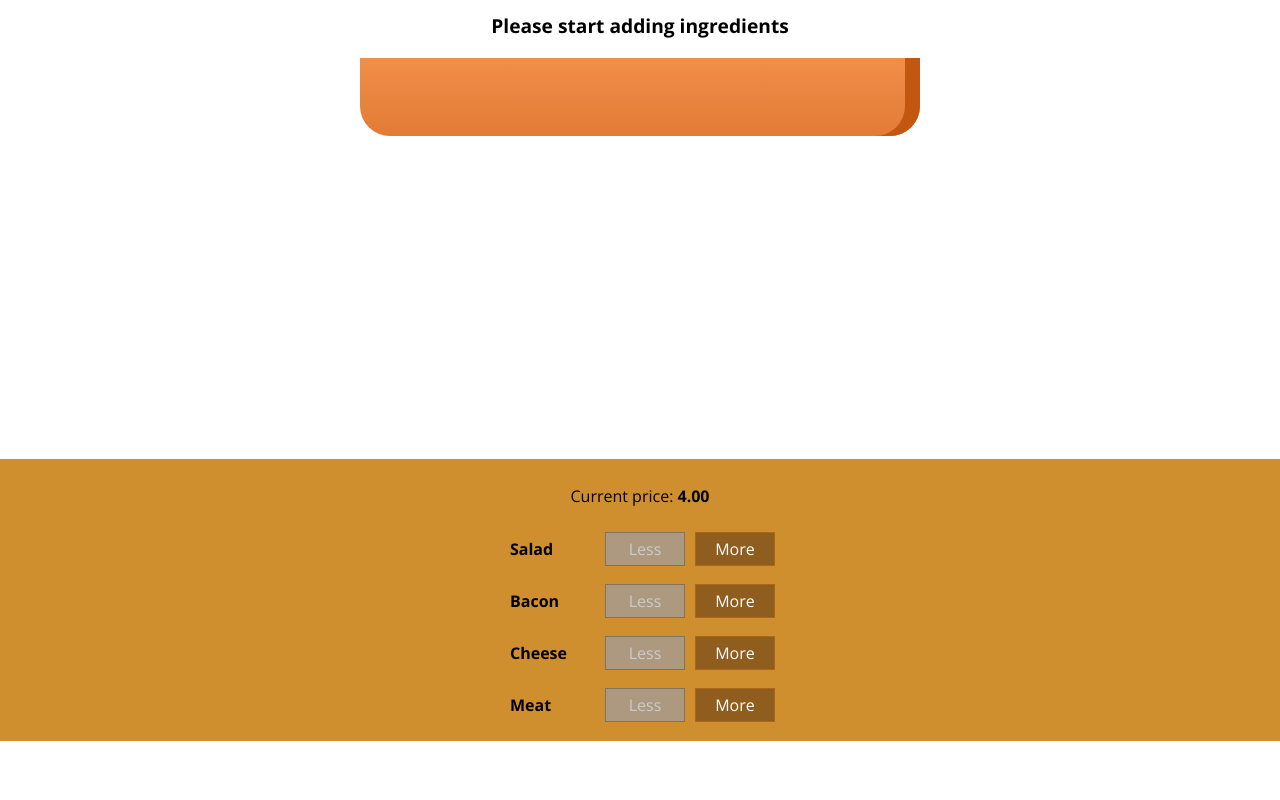
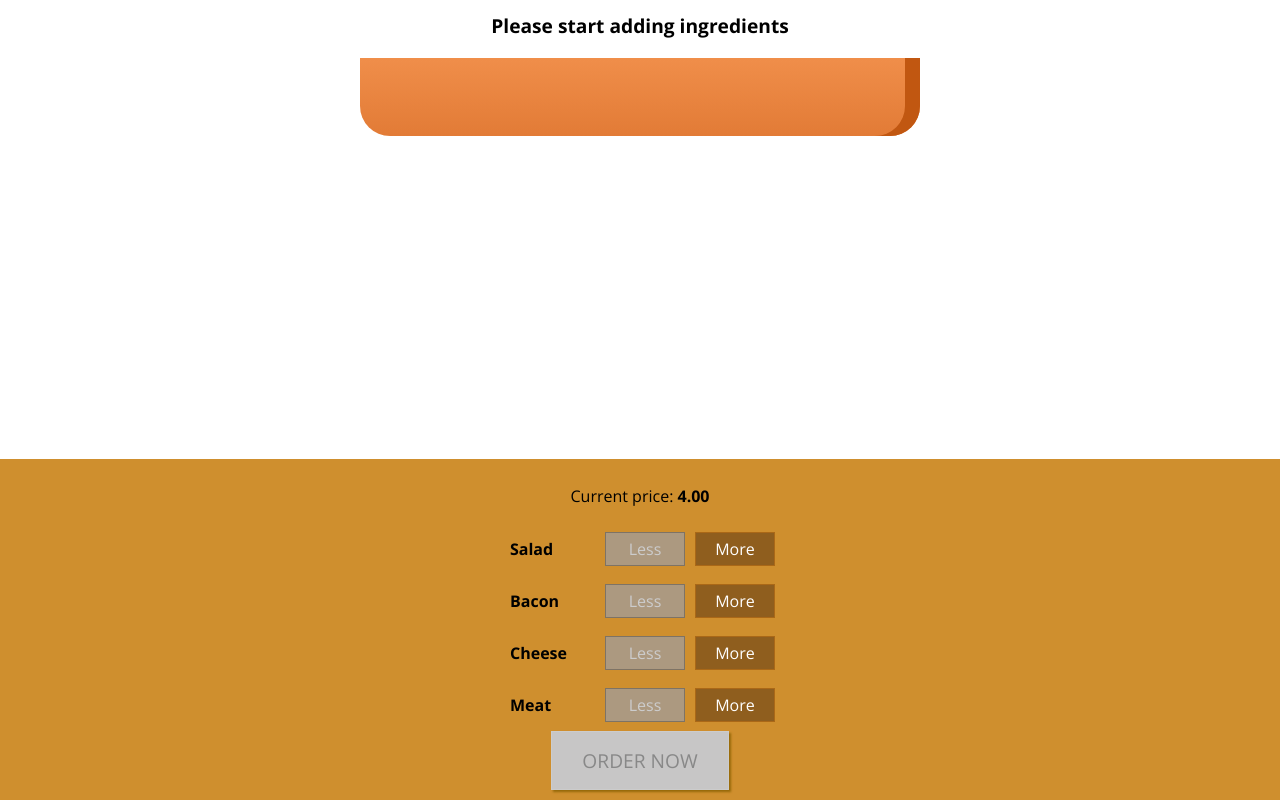
Before and after one commit to iAmNawa/burgerBuilder, a React app in the folder burgerbuilder/: page / in a window 1280 px wide. Shown: the part 179-979 px from the top of the page. Before the commit the page ends 920 px from the top, so only its background shows below. Built offline with nearby package versions, Linux system fonts and the light colour scheme.

Commit message:
order button only working when there are ingredients on the burger

```diff
--- a/burgerbuilder/src/components/Burger/BuildControls/BuildControls.css
+++ b/burgerbuilder/src/components/Burger/BuildControls/BuildControls.css
@@ -8,3 +8,44 @@
   margin: auto;
   padding: 10px 0;
 }
+
+.OrderButton {
+    background-color: #DAD735;
+    outline: none;
+    cursor: pointer;
+    border: 1px solid #966909;
+    color: #966909;
+    font-family: inherit;
+    font-size: 1.2em;
+    padding: 15px 30px;
+    box-shadow: 2px 2px 2px #966909;
+}
+
+.OrderButton:hover, .OrderButton:active {
+    background-color: #A0DB41;
+    border: 1px solid #966909;
+    color: #966909;
+}
+
+.OrderButton:disabled {
+    background-color: #C7C6C6;
+    cursor: not-allowed;
+    border: 1px solid #ccc;
+    color: #888888;
+}
+
+.OrderButton:not(:disabled) {
+    animation: enable 0.3s linear;
+}
+
+@keyframes enable {
+    0% {
+        transform: scale(1);
+    }
+    60% {
+        transform: scale(1.1);
+    }
+    100% {
+        transform: scale(1);
+    }
+}
--- a/burgerbuilder/src/components/Burger/BuildControls/BuildControls.js
+++ b/burgerbuilder/src/components/Burger/BuildControls/BuildControls.js
@@ -21,6 +21,9 @@ const buildControls = (props) => (
         removed={() => props.ingredientRemoved(ctrl.type)}
         disabled={props.disabled[ctrl.type]} />
     ))}
+    <button
+      className={classes.OrderButton}
+      disabled={!props.purchasable}>ORDER NOW</button>
   </div>
 );
 
--- a/burgerbuilder/src/containers/BurgerBuilder/BurgerBuilder.js
+++ b/burgerbuilder/src/containers/BurgerBuilder/BurgerBuilder.js
@@ -19,7 +19,19 @@ class BurgerBuilder extends Component {
        cheese: 0,
        meat: 0
     },
-    totalPrice: 4
+    totalPrice: 4,
+    purchasable: false
+  }
+
+  updatePurchaseState (ingredients) {
+    const sum = Object.keys(ingredients)
+      .map(igKey => {
+        return ingredients[igKey];
+      })
+        .reduce((sum, el) => {
+          return sum + el;
+        }, 0);
+      this.setState({purchasable: sum > 0})
   }
 
   addIngredientHandler = (type) => {
@@ -33,6 +45,7 @@ class BurgerBuilder extends Component {
     const oldPrice = this.state.totalPrice;
     const newPrice = oldPrice + priceAddition;
     this.setState({totalPrice: newPrice, ingredients: updatedIngredients});
+    this.updatePurchaseState(updatedIngredients);
   }
 
   removeIngredientHandler = (type) => {
@@ -49,6 +62,7 @@ class BurgerBuilder extends Component {
     const oldPrice = this.state.totalPrice;
     const newPrice = oldPrice - priceDeduction;
     this.setState({totalPrice: newPrice, ingredients: updatedIngredients});
+    this.updatePurchaseState(updatedIngredients);
   }
 
   render () {
@@ -65,6 +79,7 @@ class BurgerBuilder extends Component {
           ingredientAdded={this.addIngredientHandler}
           ingredientRemoved={this.removeIngredientHandler}
           disabled={disabledInfo}
+          purchasable={this.state.purchasable}
           price={this.state.totalPrice} />
       </Aux>
     );
```
